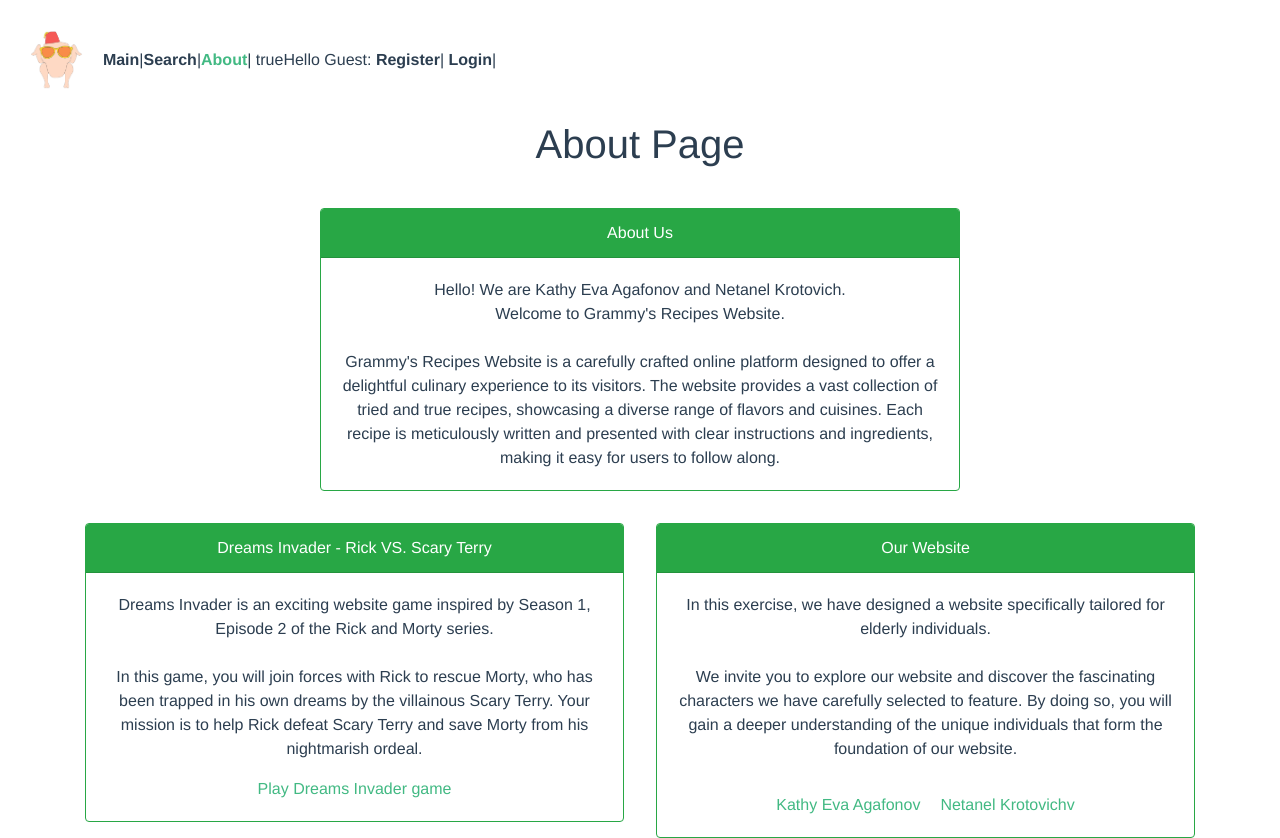
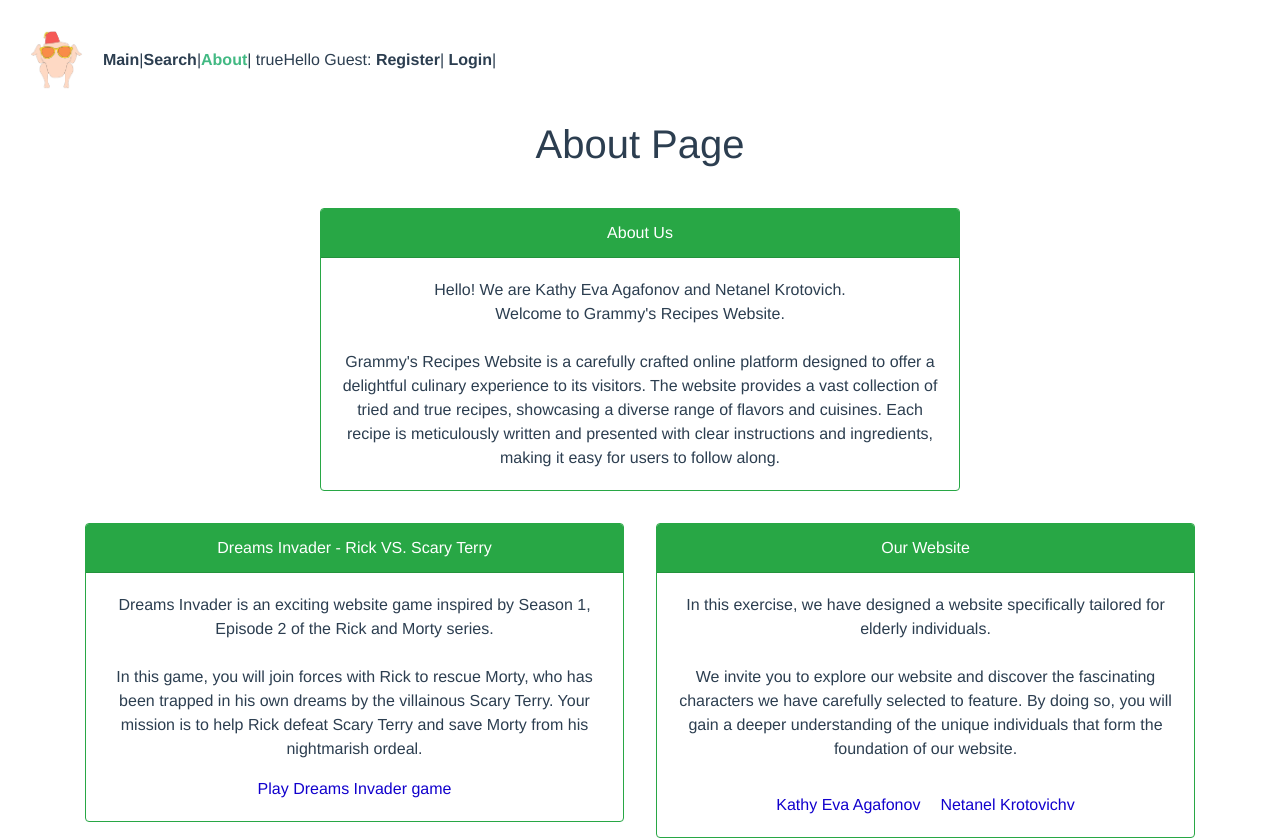
Before and after one commit to Web-Development-Environments-2023/assignment3_3-311272413_206332348, a Vue app: page /#/about in a window 1280 px wide. Built offline with nearby package versions, Linux system fonts and the light colour scheme.

Commit message:
update about page

```diff
--- a/src/pages/AboutPage.vue
+++ b/src/pages/AboutPage.vue
@@ -80,7 +80,7 @@
 }
 
 .card-link a {
-  color: #42b983;
+  color: #1100cd;
   text-decoration: none;
 }
 
```
